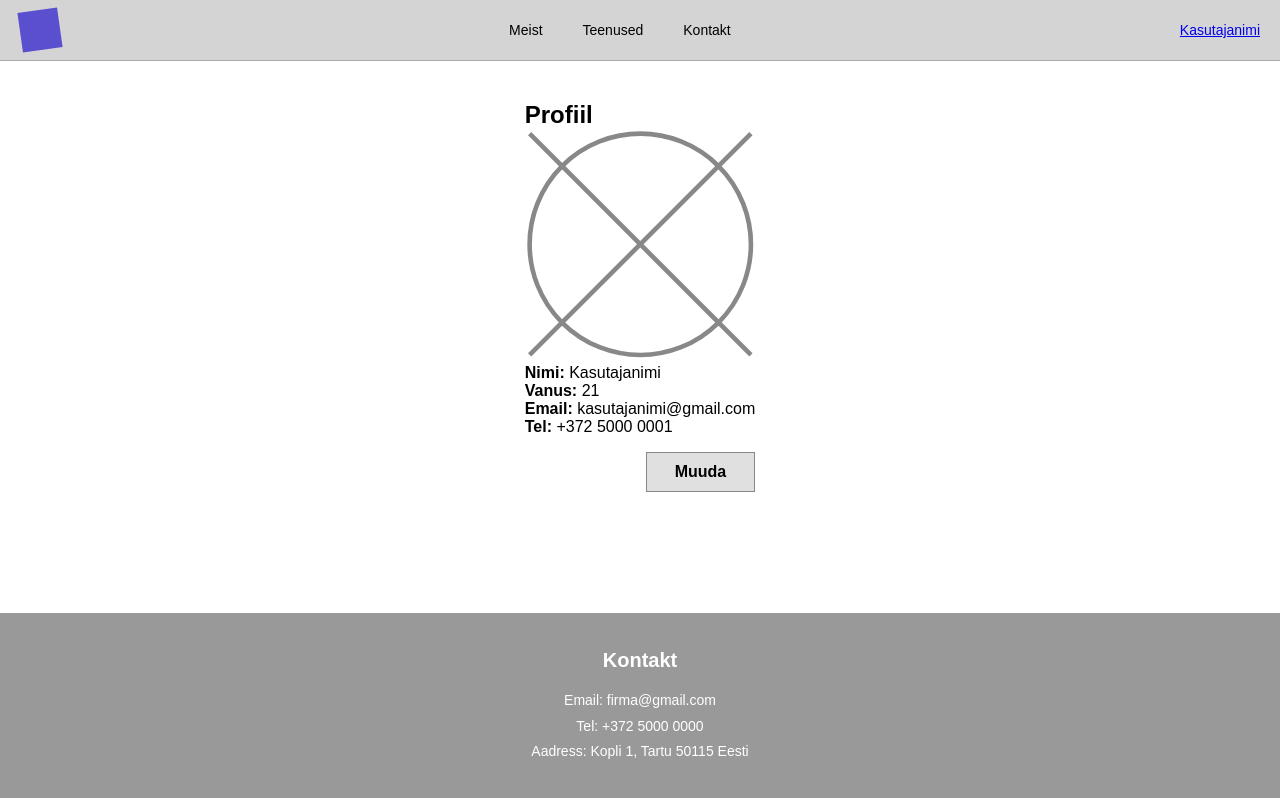
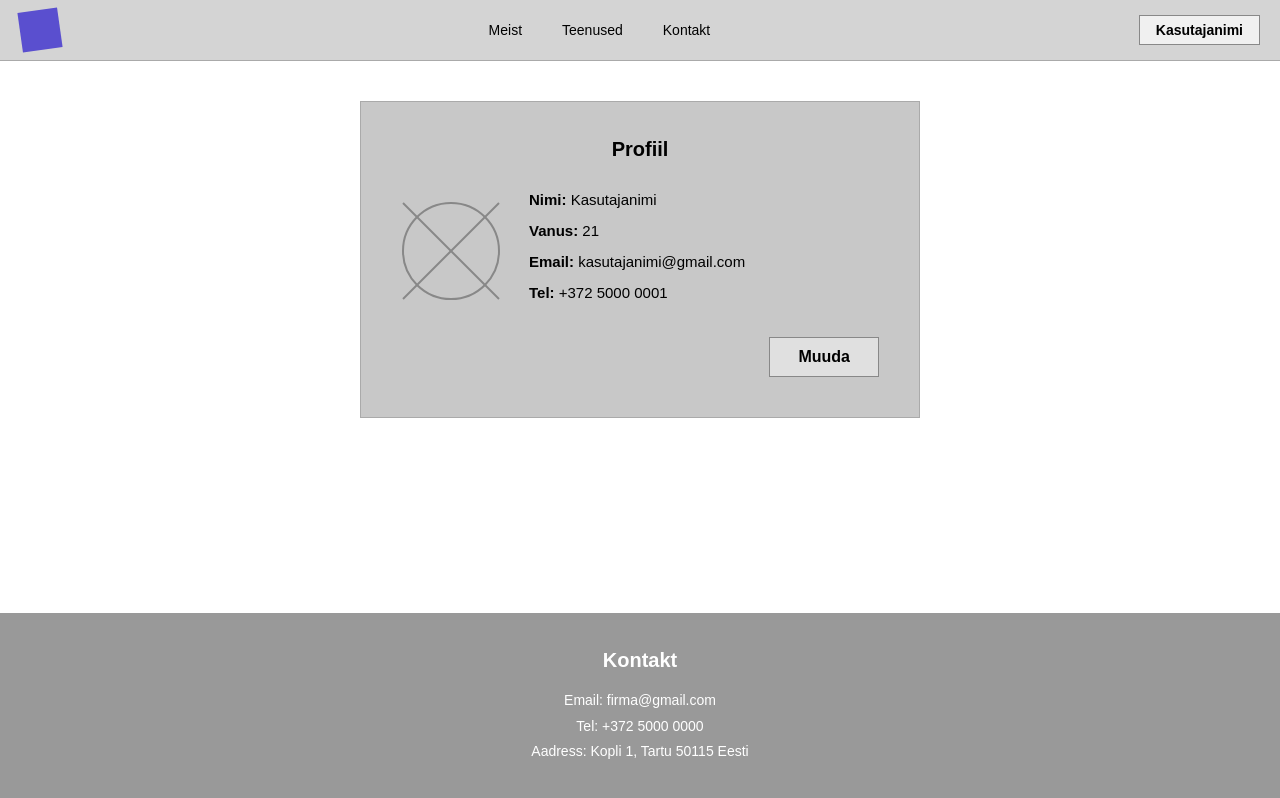
Before and after one commit to JakobKaur/ettevotlikkuse-pass, a plain HTML site: page HTML/profiil.html in a window 1280 px wide. Drawn offline with Linux system fonts and the light colour scheme; files that its build step writes are made by us from their sources.

Commit message:
Add styles for teenused and profile sections

```diff
--- a/style/style.css
+++ b/style/style.css
@@ -120,6 +120,25 @@ nav {
   margin-bottom: 14px;
 }
 
+/* TEENUSED */
+.teenused {
+  background: #d8d8d8;
+  padding: 40px 60px;
+}
+
+.teenused h2 {
+  text-align: center;
+  font-size: 22px;
+  font-weight: bold;
+  margin-bottom: 20px;
+}
+
+.teenused p {
+  font-size: 14px;
+  line-height: 1.6;
+  margin-bottom: 14px;
+}
+
 /* FOOTER */
 footer {
   background: #999;
@@ -168,6 +187,7 @@ footer p {
 
 .field input.short {
   width: 140px;
+  flex: none;
 }
 
 /* SHARED BTN ROW */
@@ -216,6 +236,13 @@ footer p {
   max-width: 860px;
 }
 
+.reg-box h2 {
+  text-align: center;
+  font-size: 22px;
+  font-weight: bold;
+  margin-bottom: 36px;
+}
+
 .reg-box .field {
   margin-bottom: 22px;
 }
@@ -231,7 +258,6 @@ footer p {
 
 .reg-box .btn-row {
   margin-top: 10px;
-  gap: 0;
 }
 
 .reg-box .btn-row button {
@@ -334,3 +360,62 @@ footer p {
 .accordion-item.open .accordion-body {
   display: block;
 }
+
+/* PROFILE BUTTON IN NAV */
+.profile-btn {
+  text-decoration: none;
+  color: #000;
+  border: 1px solid #888;
+  padding: 6px 16px;
+  font-size: 14px;
+  background: #f0f0f0;
+  font-weight: bold;
+  cursor: pointer;
+}
+
+.profile-btn:hover {
+  background: #e0e0e0;
+}
+.profile-box {
+  background: #c8c8c8;
+  border: 1px solid #aaa;
+  padding: 36px 40px 40px;
+  width: 100%;
+  max-width: 560px;
+  height: fit-content;
+}
+
+.profile-box h2 {
+  text-align: center;
+  font-size: 20px;
+  font-weight: bold;
+  margin-bottom: 28px;
+}
+
+.profile-content {
+  display: flex;
+  align-items: center;
+  gap: 28px;
+  margin-bottom: 24px;
+}
+
+.profile-avatar {
+  width: 100px;
+  height: 100px;
+  flex-shrink: 0;
+}
+
+.profile-avatar svg {
+  width: 100%;
+  height: 100%;
+}
+
+.profile-info {
+  flex: 1;
+}
+
+.profile-info p {
+  font-size: 15px;
+  margin-bottom: 10px;
+  line-height: 1.4;
+}
```
